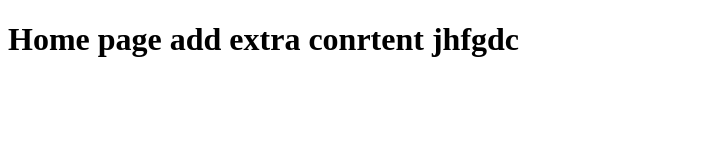
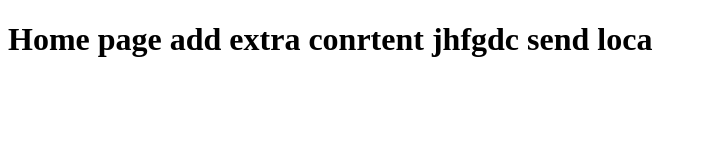
Before and after one commit to VijayP2162/Demo, a plain HTML site: page index.html in a window 1280 px wide. Shown: the whole page, without its empty margins (0-707 px from the left). Drawn offline with Linux system fonts and the light colour scheme.

Commit message:
Update index.html

```diff
--- a/index.html
+++ b/index.html
@@ -6,6 +6,6 @@
     <title>Document</title>
 </head>
 <body>
-    <h1>Home page add extra conrtent jhfgdc</h1>
+    <h1>Home page add extra conrtent jhfgdc send loca</h1>
 </body>
 </html>
```
